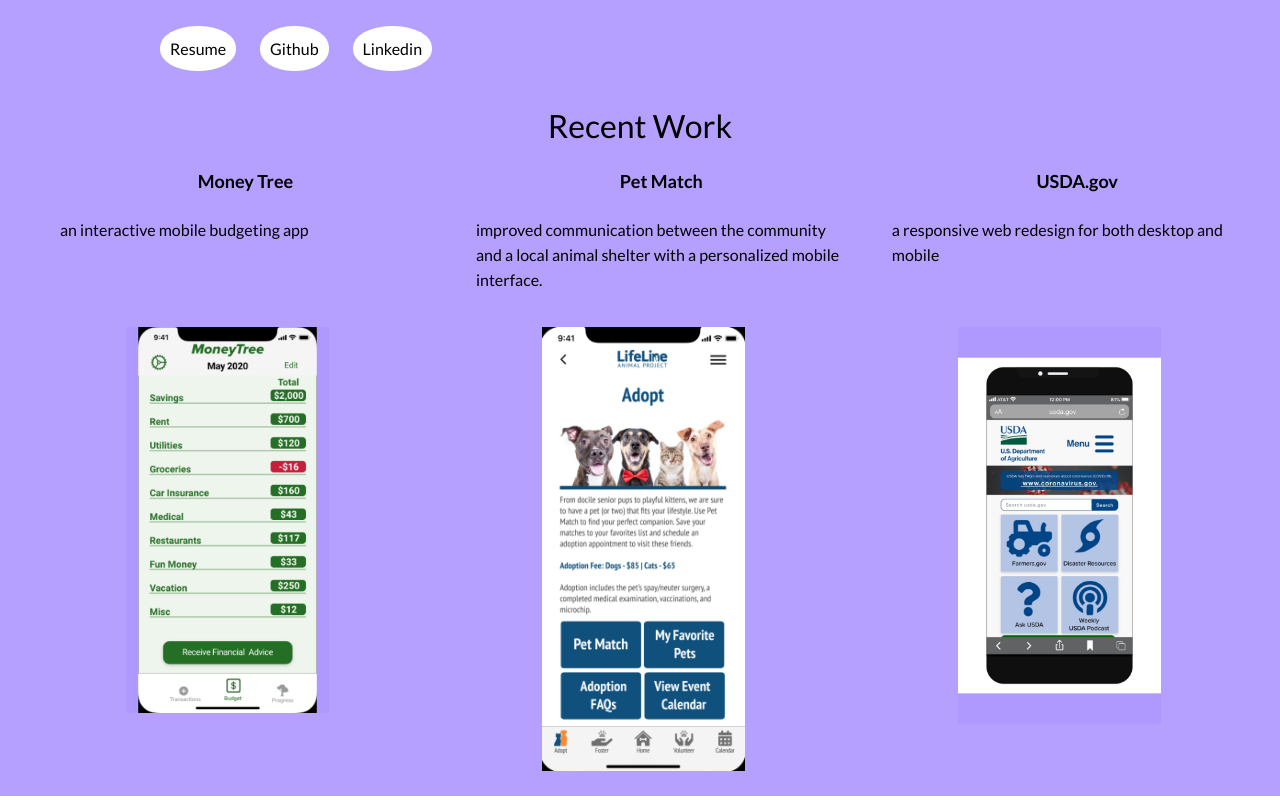
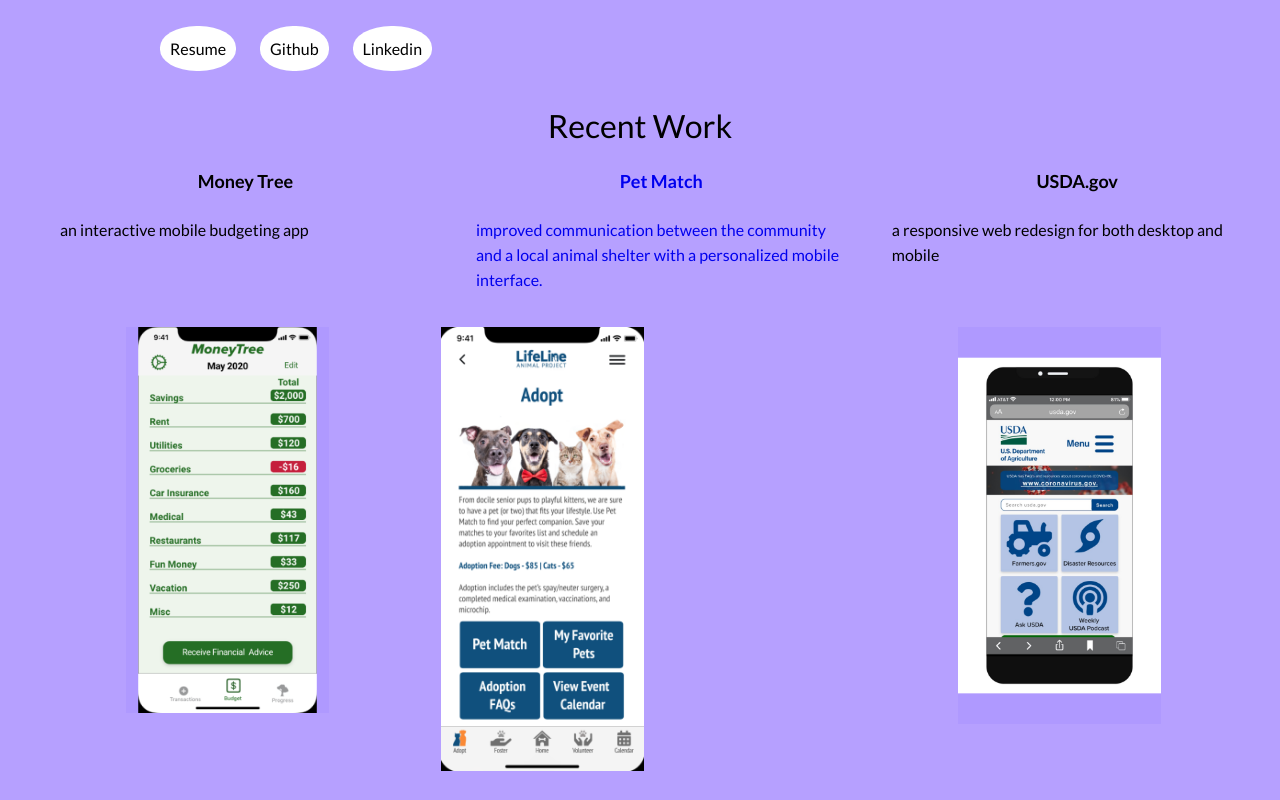
Before and after one commit to mhpMHP27167/UX_UI_Unit_19_Portfolio, a plain HTML site: page index.html in a window 1280 px wide. Shown: the part 399-1199 px from the top of the page. Drawn offline with nearby package versions, Linux system fonts and the light colour scheme.

Commit message:
added link. Removed background image

```diff
--- a/css/styles.css
+++ b/css/styles.css
@@ -1,6 +1,5 @@
 body {
     background-color: #ffffff;
-    background-image: url("./images/Background_circle_purple.jpg");
     background-position: center top;
     background-position-y: 0;
     background-repeat: no-repeat;
--- a/index.html
+++ b/index.html
@@ -72,18 +72,19 @@
                 <p class=blocktext>an interactive mobile budgeting app</p>
 
             </div>
+            <a href="https://mhpmhp27167.github.io/UX_UI_HW_20_PetMatch/">
             <div class="app">
                 <h4>Pet Match</h4>
                 <p class=blocktext>improved communication between the community and a local animal shelter with a personalized mobile interface. </p>
-
             </div>
+        </a>
             <div class="app">
                 <h4>USDA.gov</h4>
                 <p class=blocktext>a responsive web redesign for both desktop and mobile</p>
+            </div>
 
-            </div>
             <img class="projectimages" src="./images/Home Page – 1 1.png" alt="Money-Tree Homepage">
-            <img class="projectimages" src="./images/Screen Shot 2020-08-21 at 10.07 1.png" alt="Money-Tree Homepage">
+            <a href="https://mhpmhp27167.github.io/UX_UI_HW_20_PetMatch/"><img class="projectimages" src="./images/Screen Shot 2020-08-21 at 10.07 1.png" alt="Money-Tree Homepage"></a>
             <img class="projectimages" src="./images/USDA 1.png" alt="USDA.gov Homepage">
         </div>
     </div>
```
